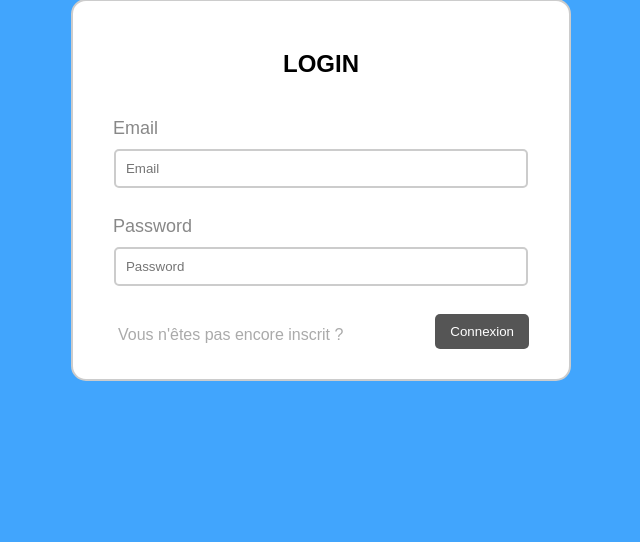
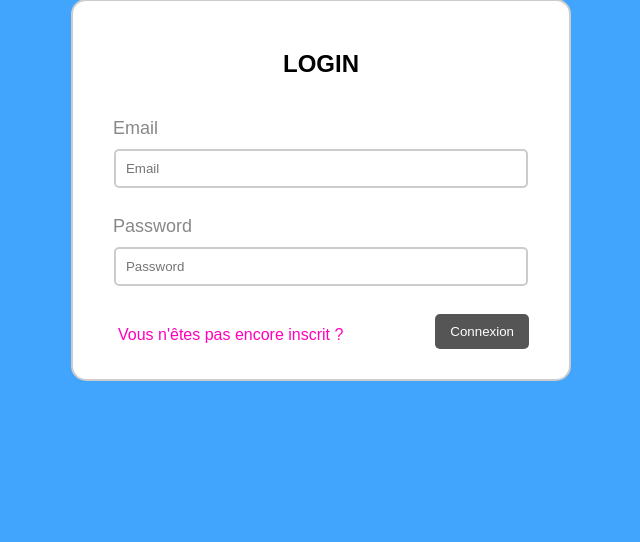
Before and after one commit to ZephyrRaine/bdd-cv, a PHP site: page /index.php in a window 1280 px wide. Shown: the part 218-760 px from the top of the page, without its empty margins (319-959 px from the left). Run offline with PHP 8.4, Linux system fonts and the light colour scheme.

Commit message:
changement CSS (⊙_⊙;)

```diff
--- a/style.css
+++ b/style.css
@@ -73,7 +73,7 @@ h1 {
 a {
 	float: left;
 	padding: 5px 15px;
-	color: #aaa;
+	color: rgb(255, 0, 187);
 	margin-right: 10px;
 	margin-top: 7px;
 	border: none;
```
